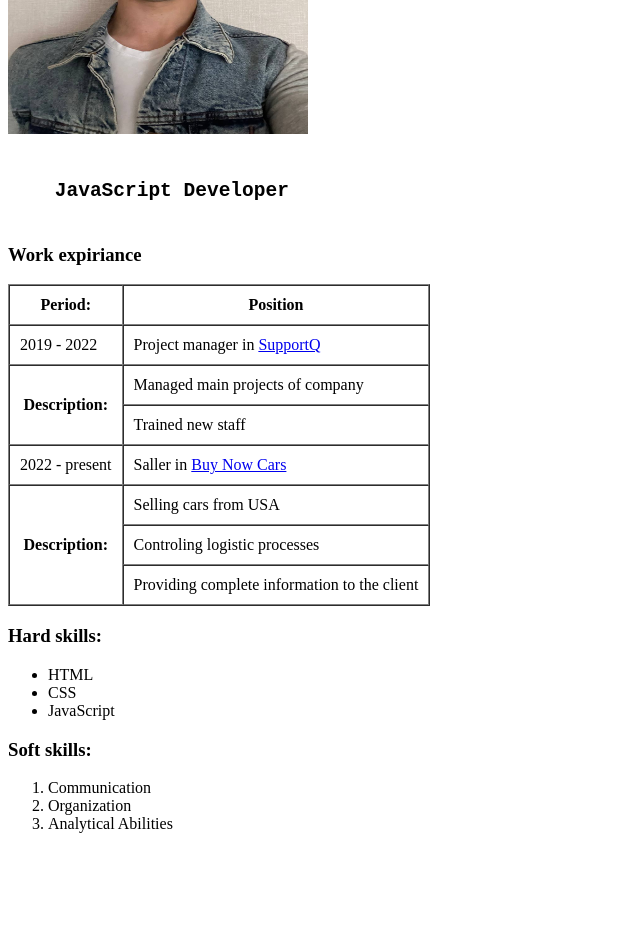
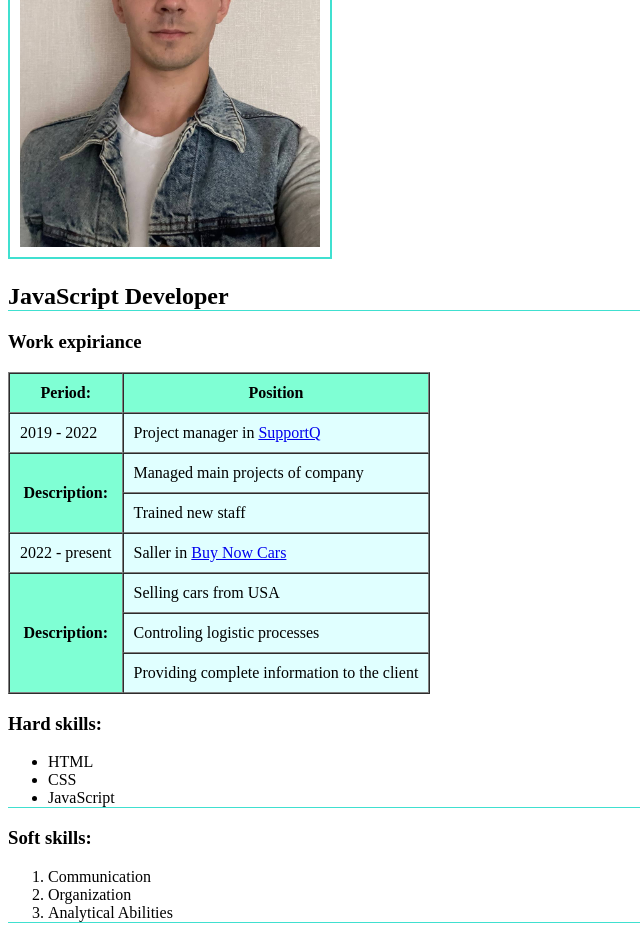
Before and after one commit to Sergey-Kali/CV-Serhii-Kali, a plain HTML site: page index.html in a window 1280 px wide. Shown: the part 246-1185 px from the top of the page, without its empty margins (0-640 px from the left). Before the commit the page ends 1095 px from the top, so only its background shows below. Drawn offline with Linux system fonts and the light colour scheme.

Commit message:
Add files via upload

```diff
--- a/index.html
+++ b/index.html
@@ -5,18 +5,14 @@
     <meta http-equiv="X-UA-Compatible" content="IE=edge">
     <meta name="viewport" content="width=device-width, initial-scale=1.0">
     <title>CV/ Kalinichenko</title>
+    <link rel="stylesheet" href="./style.css">
 </head>
 <body>
-    <H1>Serhii Kalinichenko</H1>
-    <img src="/photo_2022-12-14_21-19-30.jpg" alt="My photo" width="300" height="300">
-        <H2>
-            <pre>
-    JavaScript Developer
-            </pre>
-        </H2>
+    <h1 class="title">Serhii Kalinichenko</h1>
+    <img class="main-image" src="/photo_2022-12-14_21-19-30.jpg" alt="My photo" width="300" height="auto">
+        <h2 class="sub-title">JavaScript Developer</h2>
         <h3>Work expiriance</h3>
-
-        <table border="1" cellspacing="0" cellpadding="10px">
+        <table class="table" border="1" cellspacing="0" cellpadding="10px">
             <thead>
                 <tr>
                     <th>Period:</th>
@@ -51,21 +47,17 @@
                 </tr>
             </tfoot>
         </table>
-
         <h3>Hard skills:</h3>
-        <ul>
+        <ul class="hard-skills-list">
             <li>HTML</li>
             <li>CSS</li>
             <li>JavaScript</li>
         </ul>
         <h3>Soft skills:</h3>
-        <ol>
+        <ol class="soft-skills-list">
             <li>Communication</li>
             <li>Organization</li>
             <li>Analytical Abilities</li>
         </ol>
-
-
-
 </body>
 </html>
--- /dev/null
+++ b/style.css
@@ -0,0 +1,19 @@
+.title,
+.sub-title,
+.hard-skills-list,
+.soft-skills-list {
+  border-bottom: 1px solid turquoise;
+}
+
+.main-image {
+  padding: 10px;
+  border: 2px solid turquoise;
+}
+
+.table th {
+  background-color: aquamarine;
+}
+
+.table td {
+  background-color: lightcyan;
+}
```
